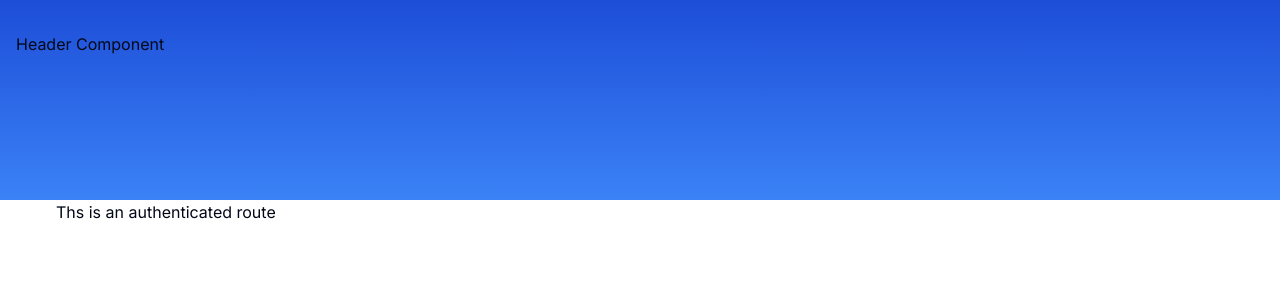
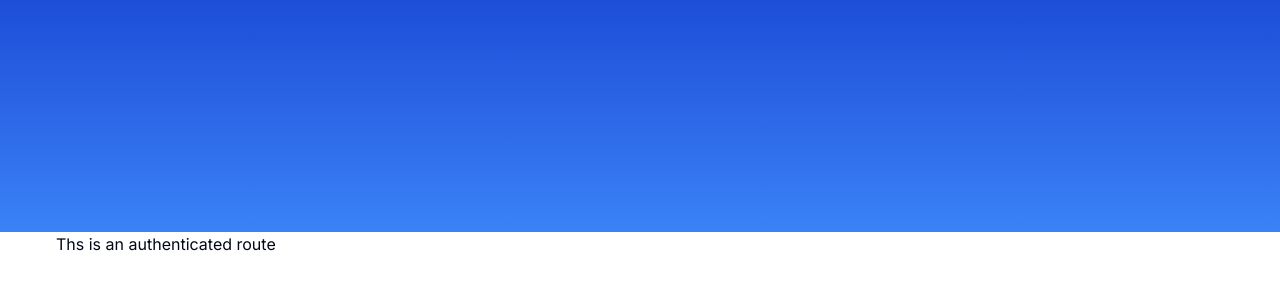
Before and after one commit to JerzyKu/finance, a Next.js app: page / in a window 1280 px wide. Shown: the top 300 px of the page. Built offline with nearby package versions, Linux system fonts and the light colour scheme.

Commit message:
logo part 1

```diff
--- /dev/null
+++ b/components/header-logo.tsx
@@ -0,0 +1,14 @@
+import Link from 'next/link'
+import React from 'react'
+
+type Props = {}
+
+function HeaderLogo({}: Props) {
+  return (
+    <>
+      <Link href={""} />
+    </>
+  )
+}
+
+export default HeaderLogo
--- a/components/header.tsx
+++ b/components/header.tsx
@@ -1,4 +1,5 @@
 import React from 'react'
+import HeaderLogo from './header-logo'
 
 type Props = {}
 
@@ -6,7 +7,11 @@ function Header({}: Props) {
   return (
     <header className="bg-gradient-to-b from-blue-700 to-blue-500 px-4 py-8 lg:px14 pb-36">
         <div className="max-w-screen-2xl mx-auto">
-          Header Component
+          <div className="w-full flex items-center justify-between mb-14">
+            <div className="flex items-center lg:gap-x-16">
+              <HeaderLogo />
+            </div>
+          </div>
         </div>
     </header>
   )
```
